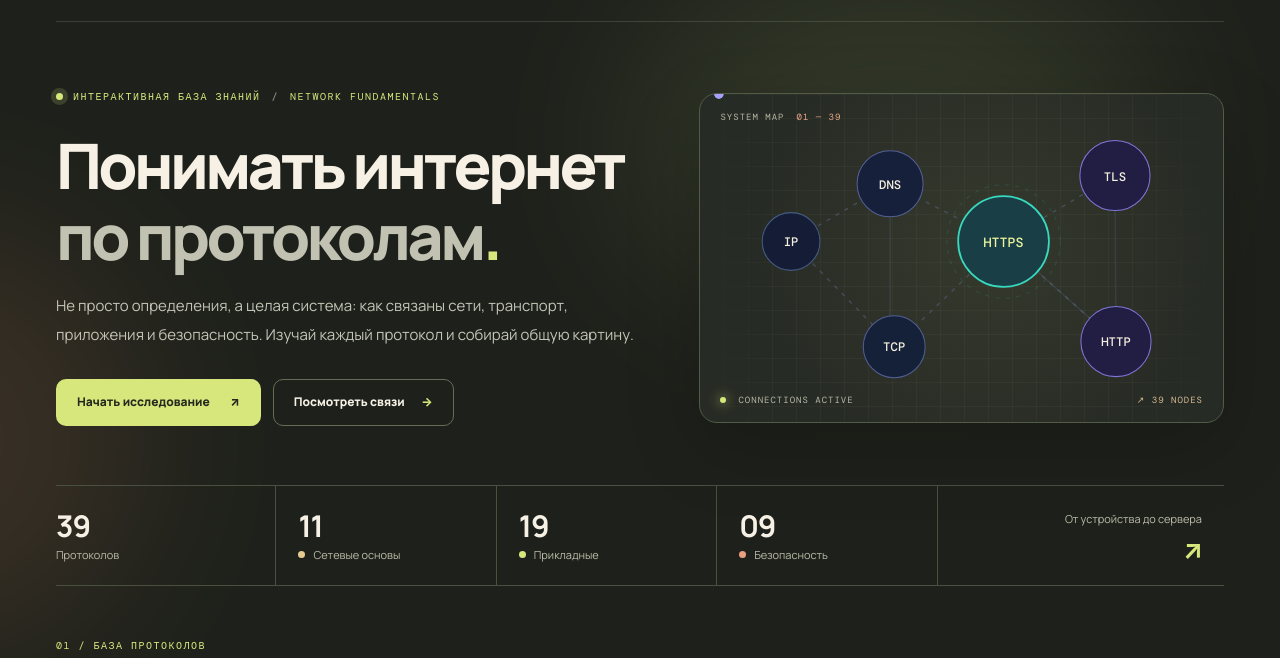
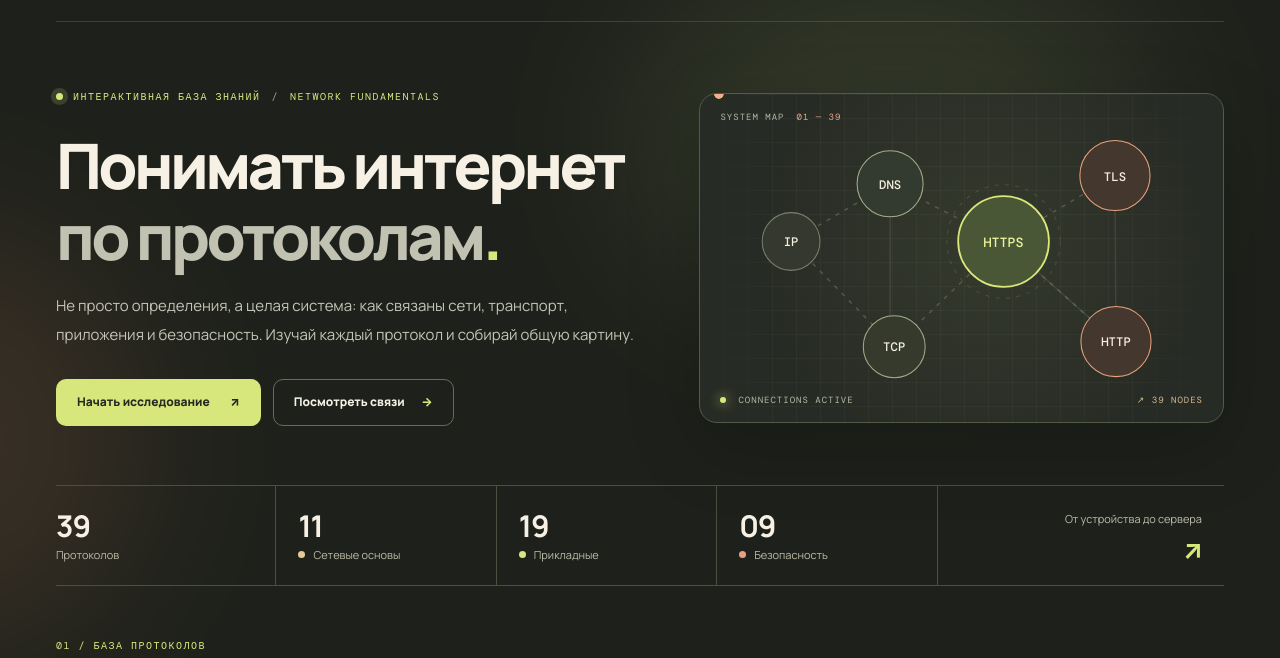
Before and after one commit to dinaraziyatdinova/protocols, a plain HTML site: page index.html in a window 1280 px wide. Shown: the part 70-728 px from the top of the page. Drawn offline with nearby package versions, Linux system fonts and the light colour scheme.

Commit message:
Refresh Protocol Atlas with graphite, pistachio, terracotta and sand palette

```diff
--- a/index.html
+++ b/index.html
@@ -3,7 +3,7 @@
 <head>
   <meta charset="UTF-8" />
   <meta name="viewport" content="width=device-width, initial-scale=1.0" />
-  <meta name="theme-color" content="#0d1224" />
+  <meta name="theme-color" content="#1E211B" />
   <meta name="description" content="Protocol Atlas — интерактивная база знаний о 39 сетевых протоколах: каталог, связи, сравнения и реальные сценарии." />
   <title>Protocol Atlas — карта сетевых протоколов</title>
   <link rel="stylesheet" href="assets/style.css" />
@@ -40,21 +40,21 @@
       <div class="hero-art" aria-hidden="true">
         <div class="diagram-grid"></div>
         <svg viewBox="0 0 470 318" class="hero-wires" fill="none" xmlns="http://www.w3.org/2000/svg">
-          <path d="M70 143L166 87L276 143L384 79" stroke="#6B79A5" stroke-opacity=".35" stroke-width="1.5" stroke-dasharray="4 6"/>
-          <path d="M70 143L170 245L276 143L385 240" stroke="#6B79A5" stroke-opacity=".35" stroke-width="1.5" stroke-dasharray="4 6"/>
-          <path d="M166 87L166 245M276 143L385 240M384 79L385 240" stroke="#6B79A5" stroke-opacity=".18" stroke-width="1.5"/>
-          <circle cx="70" cy="143" r="28" fill="#141D35" stroke="#455C84"/>
-          <circle cx="166" cy="87" r="32" fill="#17203B" stroke="#515F94"/>
-          <circle cx="170" cy="245" r="30" fill="#152138" stroke="#515F94"/>
-          <circle cx="276" cy="143" r="44" fill="#193E46" stroke="#37D9BF" stroke-width="1.7"/>
-          <circle cx="276" cy="143" r="55" stroke="#37D9BF" stroke-opacity=".14" stroke-dasharray="4 6"/>
-          <circle cx="384" cy="79" r="34" fill="#211D43" stroke="#7D76D7"/>
-          <circle cx="385" cy="240" r="34" fill="#211D43" stroke="#7D76D7"/>
+          <path d="M70 143L166 87L276 143L384 79" stroke="#989B80" stroke-opacity=".35" stroke-width="1.5" stroke-dasharray="4 6"/>
+          <path d="M70 143L170 245L276 143L385 240" stroke="#989B80" stroke-opacity=".35" stroke-width="1.5" stroke-dasharray="4 6"/>
+          <path d="M166 87L166 245M276 143L385 240M384 79L385 240" stroke="#989B80" stroke-opacity=".18" stroke-width="1.5"/>
+          <circle cx="70" cy="143" r="28" fill="#34382F" stroke="#78816B"/>
+          <circle cx="166" cy="87" r="32" fill="#333A30" stroke="#A4AD89"/>
+          <circle cx="170" cy="245" r="30" fill="#363A2D" stroke="#A4AD89"/>
+          <circle cx="276" cy="143" r="44" fill="#495736" stroke="#DAE879" stroke-width="1.7"/>
+          <circle cx="276" cy="143" r="55" stroke="#DAE879" stroke-opacity=".14" stroke-dasharray="4 6"/>
+          <circle cx="384" cy="79" r="34" fill="#44372D" stroke="#E8A17D"/>
+          <circle cx="385" cy="240" r="34" fill="#44372D" stroke="#E8A17D"/>
           <text x="70" y="147" text-anchor="middle">IP</text><text x="166" y="92" text-anchor="middle">DNS</text>
           <text x="170" y="249" text-anchor="middle">TCP</text><text x="276" y="148" text-anchor="middle" class="hero-highlight">HTTPS</text>
           <text x="384" y="84" text-anchor="middle">TLS</text><text x="385" y="244" text-anchor="middle">HTTP</text>
-          <circle r="4.5" fill="#3DDFC3"><animateMotion dur="5s" repeatCount="indefinite" path="M70 143L166 87L276 143L384 79"/></circle>
-          <circle r="4.5" fill="#AB9EFF"><animateMotion dur="6s" repeatCount="indefinite" path="M170 245L276 143L385 240"/></circle>
+          <circle r="4.5" fill="#DAE879"><animateMotion dur="5s" repeatCount="indefinite" path="M70 143L166 87L276 143L384 79"/></circle>
+          <circle r="4.5" fill="#F5AE8C"><animateMotion dur="6s" repeatCount="indefinite" path="M170 245L276 143L385 240"/></circle>
         </svg>
         <div class="art-top-label">SYSTEM MAP <span>01 — 39</span></div>
         <div class="art-bottom-label"><span class="status-pulse"></span> CONNECTIONS ACTIVE <span class="mono">↗ 39 NODES</span></div>
```
